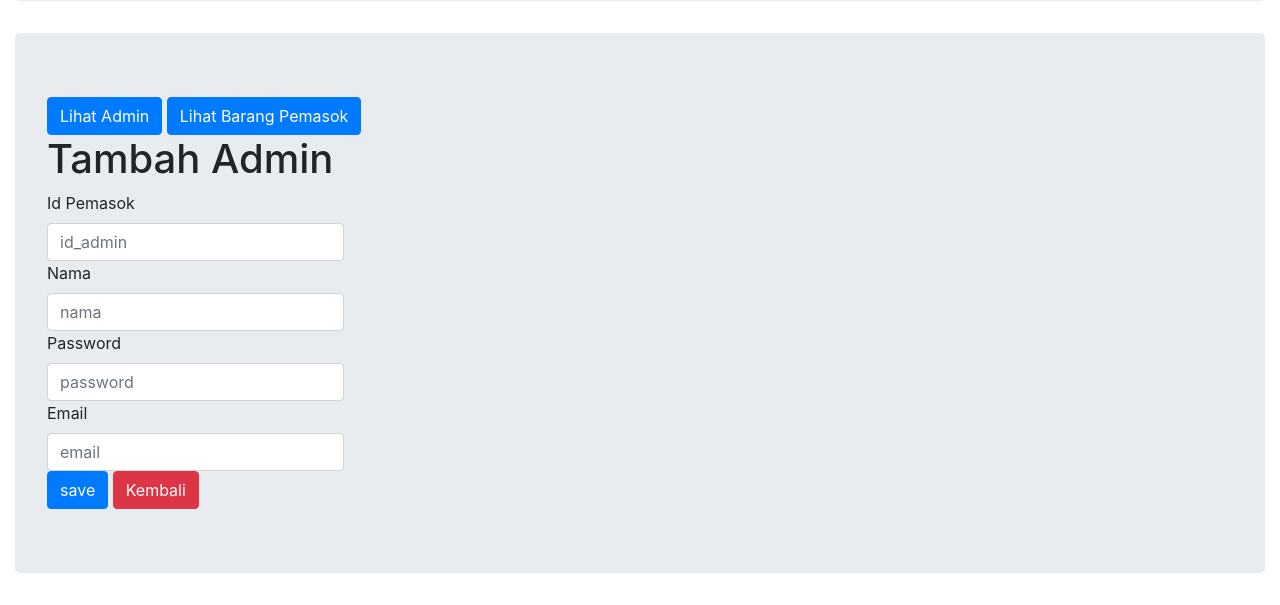
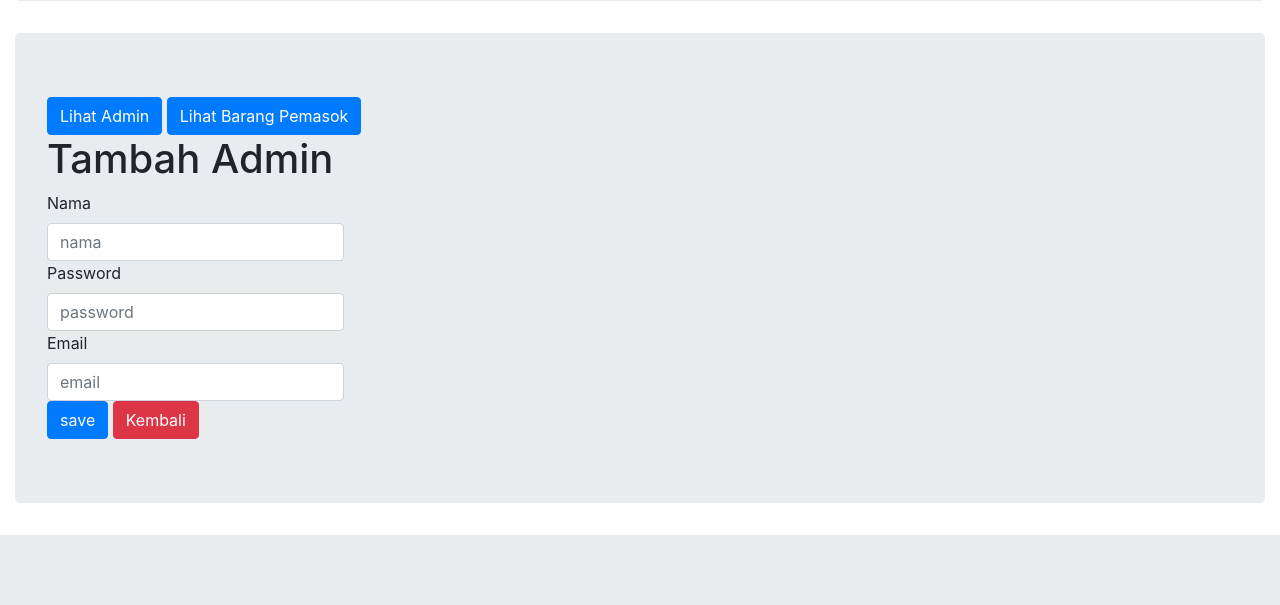
Before and after one commit to akli0027/TokoOnline, a PHP site: page /tambah.php in a window 1280 px wide. Shown: the part 539-1144 px from the top of the page. After the commit the page ends 1074 px from the top, so only its background shows below. Run offline with PHP 8.4, Linux system fonts and the light colour scheme.

Commit message:
Update tambah.php

```diff
--- a/tambah.php
+++ b/tambah.php
@@ -42,8 +42,6 @@
             </a>
           <h1>Tambah Admin</h1>
           <form action="tambah_admin.php" method="POST" enctype="multipart/form-data">
-            <label>Id Pemasok</label><br>
-            <input class="form-control col-sm-3" type="text" name="id_admin" placeholder="id_admin" >
             <label>Nama</label><br>
             <input class="form-control col-sm-3" type="text" name="nama_admin" placeholder="nama" >
             <label>Password</label>
```
